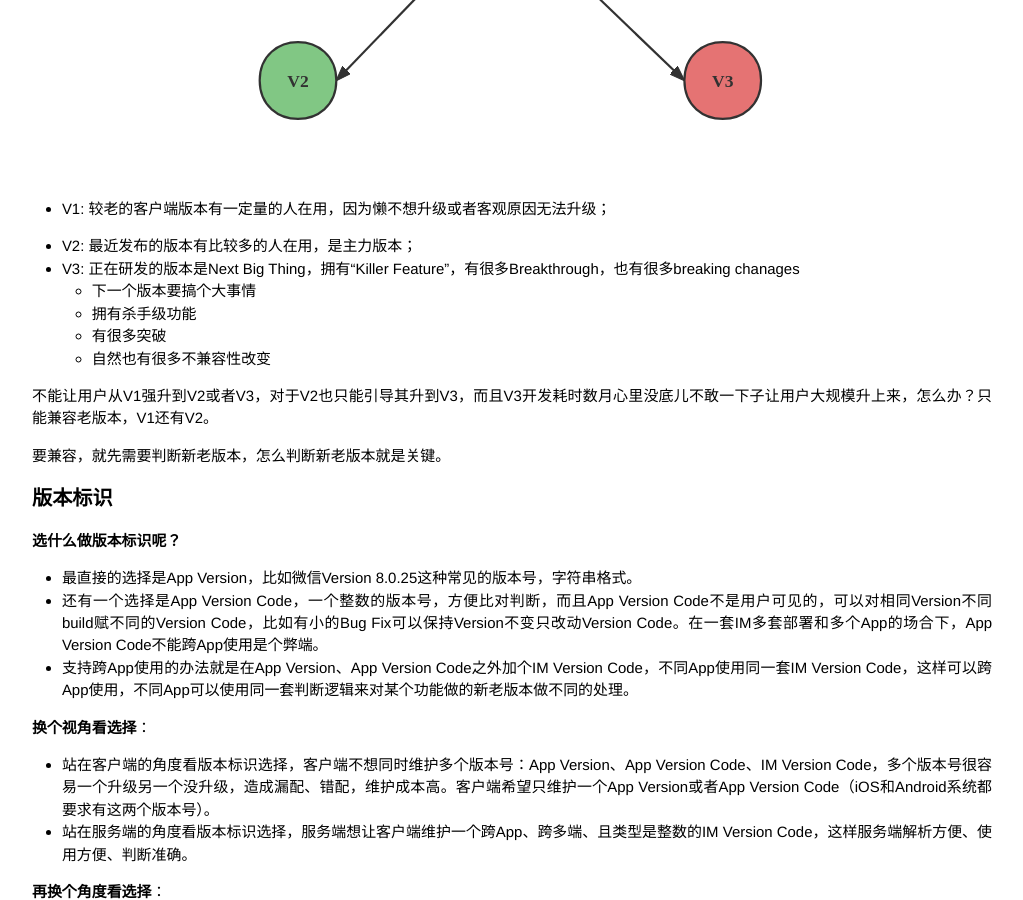
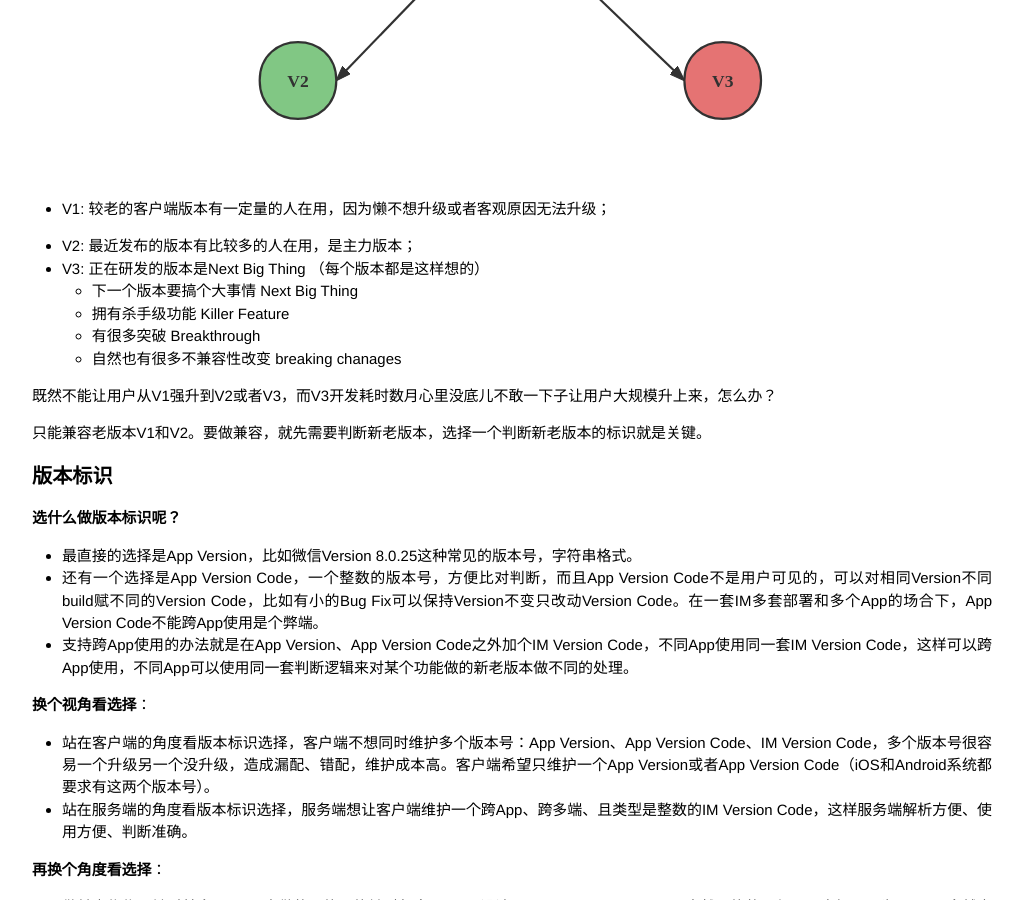
Before and after one commit to gongpengjun/gongpengjun.github.io, a Jekyll site: the page built from _posts/2022-08-17-im007-im-version-compatible.markdown, in a window 1280 px wide and 900 px high, scrolled down 654 px. Shown: the whole window, without its empty margins (128-1151 px from the left). Built offline with Jekyll 4.4.1, drawn with Linux system fonts in a browser that asks for light colours.

Commit message:
refine text flow

```diff
--- a/_posts/2022-08-17-im007-im-version-compatible.markdown
+++ b/_posts/2022-08-17-im007-im-version-compatible.markdown
@@ -16,17 +16,17 @@ IM是端到端系统，也是以IM Server为中心的星型系统，一个IM系
 - V1: 较老的客户端版本有一定量的人在用，因为懒不想升级或者客观原因无法升级；
 
 - V2: 最近发布的版本有比较多的人在用，是主力版本；
-- V3: 正在研发的版本是Next Big Thing，拥有“Killer Feature”，有很多Breakthrough，也有很多breaking chanages
-  - 下一个版本要搞个大事情
-  - 拥有杀手级功能
-  - 有很多突破
-  - 自然也有很多不兼容性改变
-
-不能让用户从V1强升到V2或者V3，对于V2也只能引导其升到V3，而且V3开发耗时数月心里没底儿不敢一下子让用户大规模升上来，怎么办？只能兼容老版本，V1还有V2。
+- V3: 正在研发的版本是Next Big Thing （每个版本都是这样想的）
+  - 下一个版本要搞个大事情 Next Big Thing
+  - 拥有杀手级功能 Killer Feature
+  - 有很多突破 Breakthrough
+  - 自然也有很多不兼容性改变 breaking chanages
 
 
 
-要兼容，就先需要判断新老版本，怎么判断新老版本就是关键。
+既然不能让用户从V1强升到V2或者V3，而V3开发耗时数月心里没底儿不敢一下子让用户大规模升上来，怎么办？
+
+只能兼容老版本V1和V2。要做兼容，就先需要判断新老版本，选择一个判断新老版本的标识就是关键。
 
 ## 版本标识
 
```
